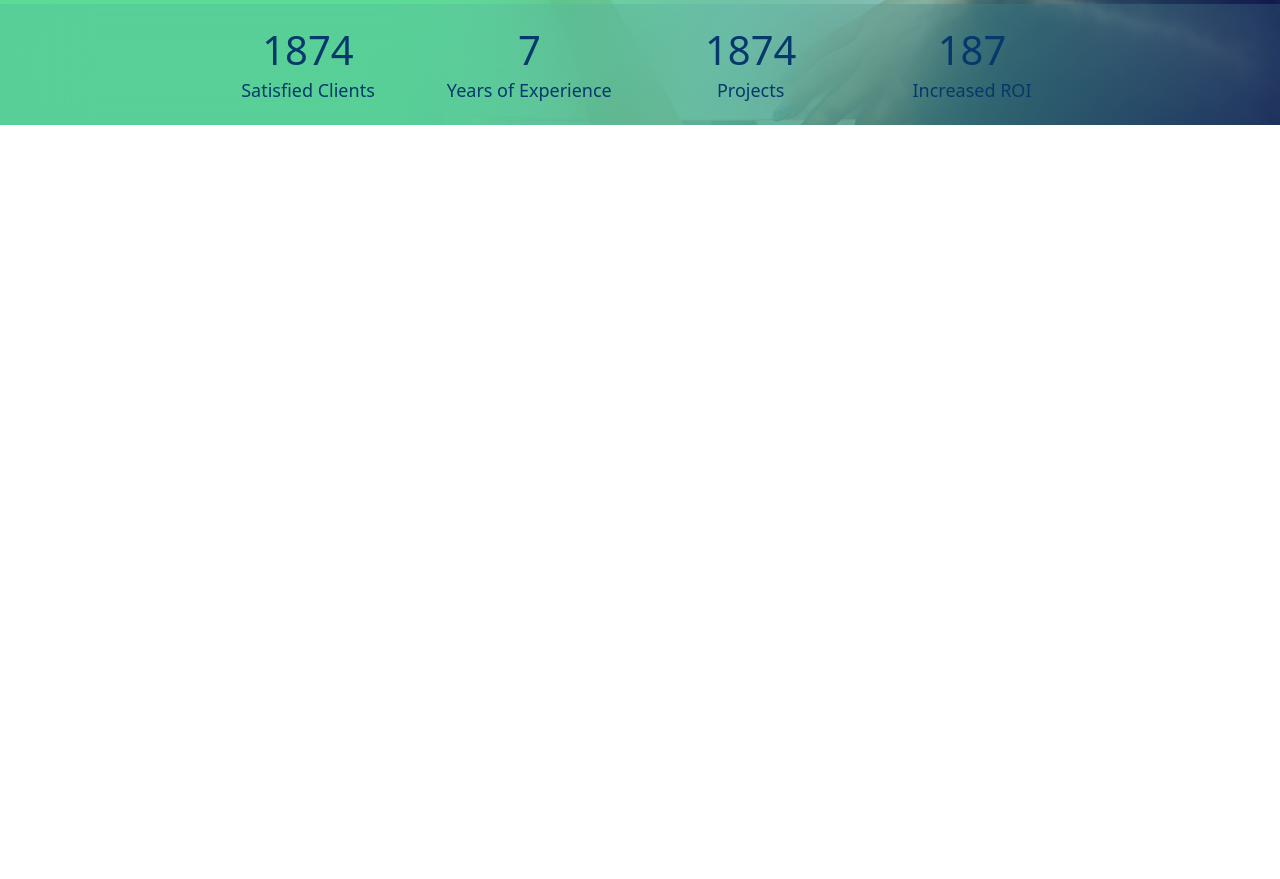
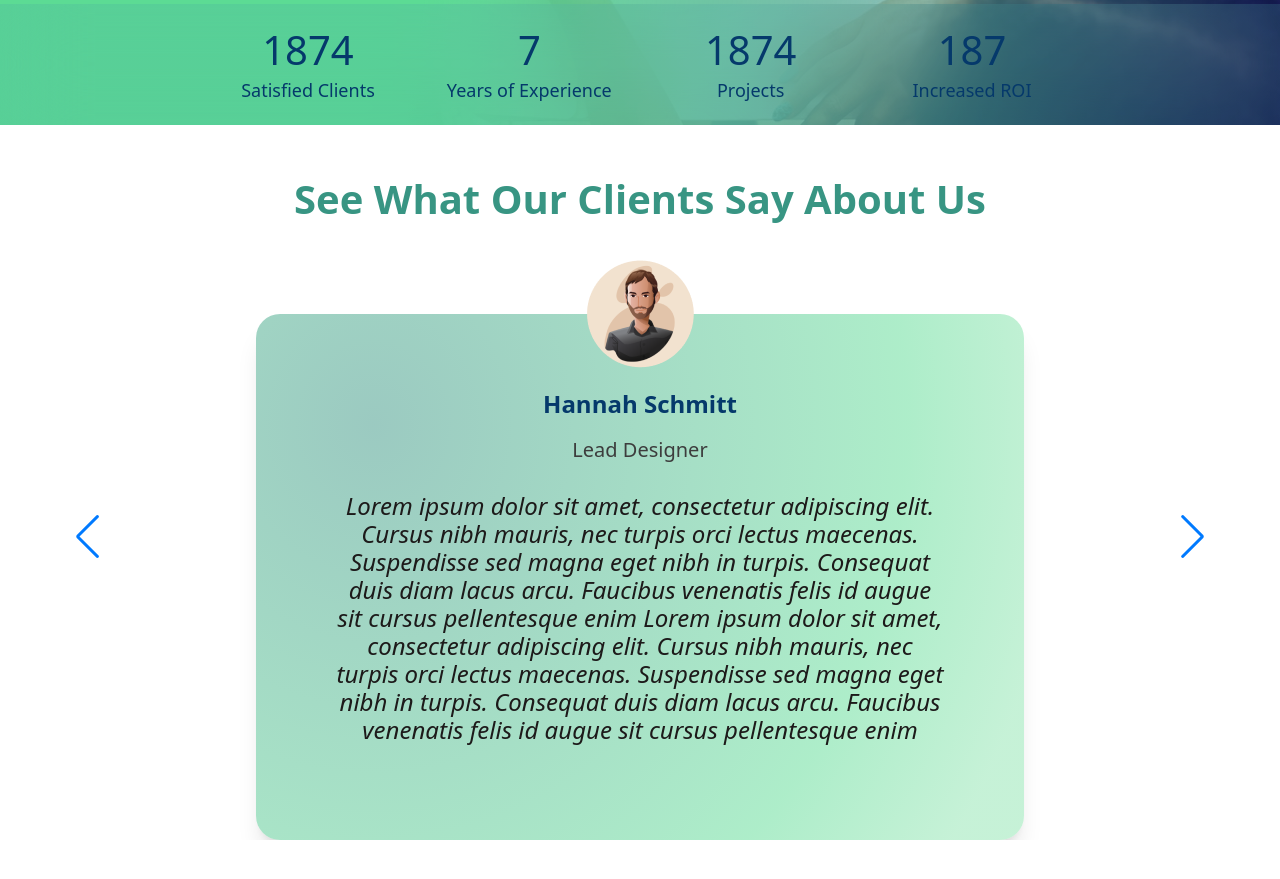
Before and after one commit to Saadi-Yip/scribe-ace, a Next.js app: page / in a window 1280 px wide. Shown: the part 800-1679 px from the top of the page. Before the commit the page ends 937 px from the top, so only its background shows below. Built offline with nearby package versions, Linux system fonts and the light colour scheme.

Commit message:
testimonials added

```diff
--- a/pages/index.tsx
+++ b/pages/index.tsx
@@ -1,5 +1,6 @@
 
 import Hero from "@/components/global/hero";
+import Testimonials from "@/components/global/testimonials";
 
 
 
@@ -19,6 +20,7 @@ export default function Home() {
   return (
     <main>
       <Hero heading={heading} description={description} listing={listing}/>
+      <Testimonials/>
     </main>
   )
 }
```
